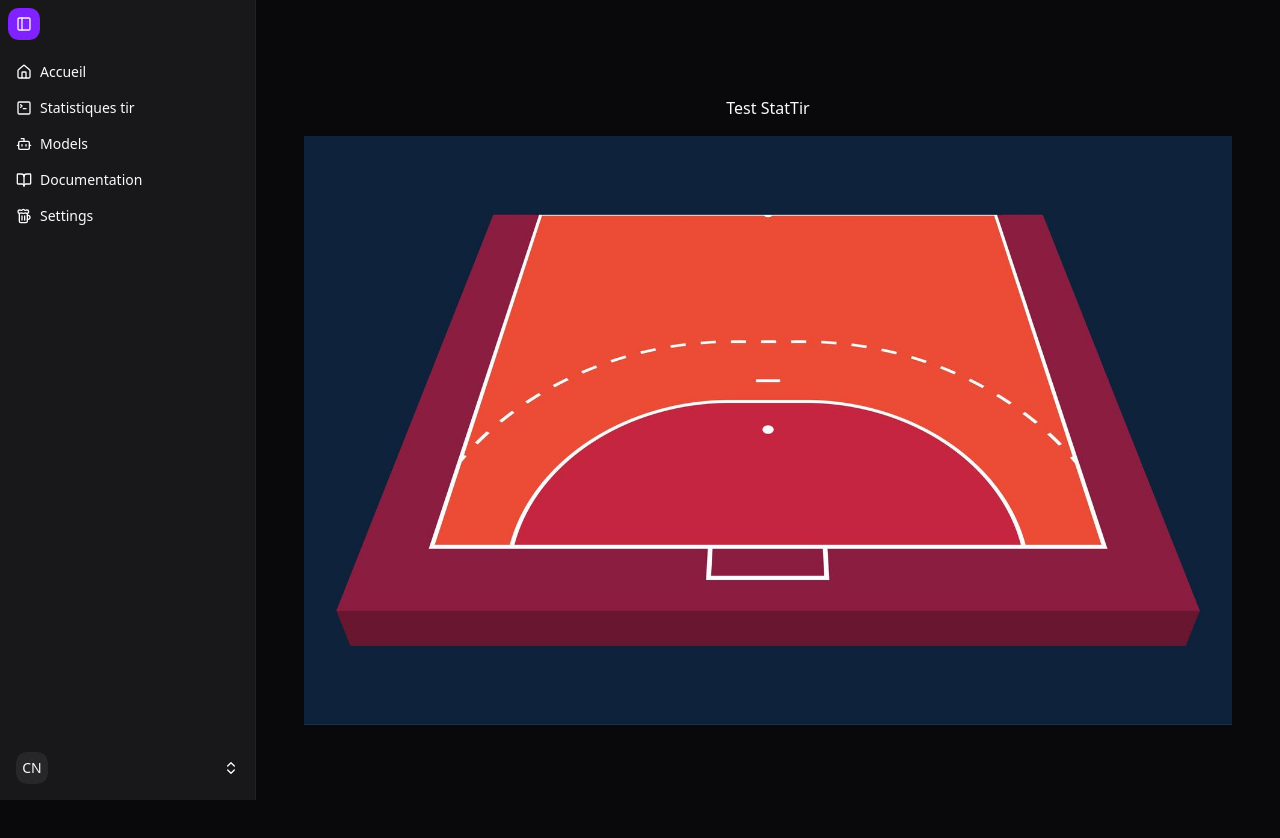
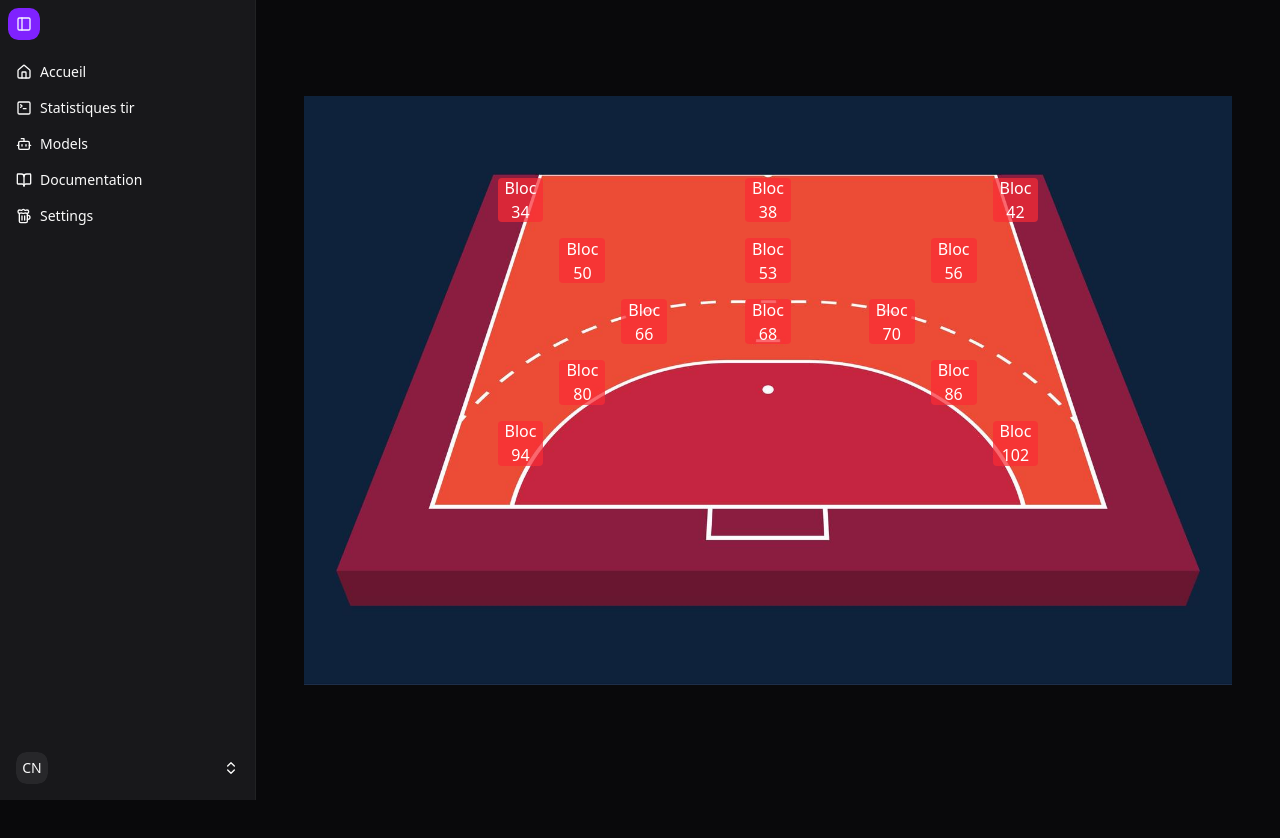
Before and after one commit to AnsseauMattheo/SaeHandDBut3-Front, a React (Vite) app: page /DashBoard/StatTir in a window 1280 px wide. Shown: the top 838 px of the page. Built offline with nearby package versions, Linux system fonts and the light colour scheme; no server answers.

Commit message:
secteur tir sur image terrain vide

```diff
--- a/src/Pages/StatTir.jsx
+++ b/src/Pages/StatTir.jsx
@@ -1,11 +1,12 @@
 import React from "react";
 import CarteTirs from "../components/CarteTirs.jsx";
+import DonneeTir from "../components/DonneeTir.jsx";
 
 export default function StatTir() {
     return (
         <>
-            <label>Test StatTir</label>
             <CarteTirs/>
+            <DonneeTir/>
         </>
     )
 }
--- /dev/null
+++ b/src/components/DonneeTir.jsx
@@ -0,0 +1,93 @@
+function caseToCoords(caseNumber, cols = 15) {
+    const row = Math.ceil(caseNumber / cols);
+    const col = ((caseNumber - 1) % cols) + 1;
+    return { row, col };
+}
+
+// Fonction utilitaire pour un bloc fusionné
+function getBlockProps(cases, cols = 15) {
+    const coords = cases.map((c) => caseToCoords(c, cols));
+
+    const row = coords[0].row; // toutes tes cases sont sur la même ligne
+    const colStart = Math.min(...coords.map((c) => c.col));
+    const colEnd = Math.max(...coords.map((c) => c.col));
+
+    return {
+        row,
+        colStart,
+        colSpan: colEnd - colStart + 1,
+    };
+}
+
+const DonneTirs = () => {
+    const totalCases = 150;
+    const cols = 15;
+
+    const blocks = [
+        [94],
+        [80],
+        [66],
+        [68],
+        [70],
+        [86],
+        [102],
+        [53],
+        [38],
+        [50],
+        [56],
+        [34],
+        [42],
+    ];
+
+    const caseToBlock = {};
+    blocks.forEach((block) => {
+        block.forEach((c, i) => {
+            caseToBlock[c] = { block, isFirst: i === 0 };
+        });
+    });
+
+    return (
+        <>
+            <div className="absolute inset-0 grid grid-cols-15 grid-rows-10 gap-4 p-6 w-full aspect-[15/10]">
+                {Array.from({ length: totalCases }).map((_, i) => {
+                    const caseNum = i + 1;
+
+                    if (caseToBlock[caseNum]) {
+                        const { block, isFirst } = caseToBlock[caseNum];
+                        const { row, col } = caseToCoords(caseNum, cols);
+
+                        if (isFirst) {
+                            // Case "maîtresse" du bloc
+                            return (
+                                <div
+                                    key={caseNum}
+                                    className={`row-start-${row} col-start-${col} col-span-${block.length} bg-red-500/70 flex items-center justify-center text-white rounded`}
+                                >
+                                    Bloc {block.join("-")}
+                                </div>
+                            );
+                        } else {
+                            // Les autres cases du bloc → invisibles
+                            return (
+                                <div
+                                    key={caseNum}
+                                    className="opacity-0 pointer-events-none"
+                                />
+                            );
+                        }
+                    }
+
+                    // Cases normales (non utilisées) → invisibles
+                    return (
+                        <div
+                            key={caseNum}
+                            className="opacity-0 pointer-events-none"
+                        />
+                    );
+                })}
+            </div>
+        </>
+    )
+}
+
+export default DonneTirs;
```
Also changed, not shown: src/components/DonnéeTir.jsx (deleted).
